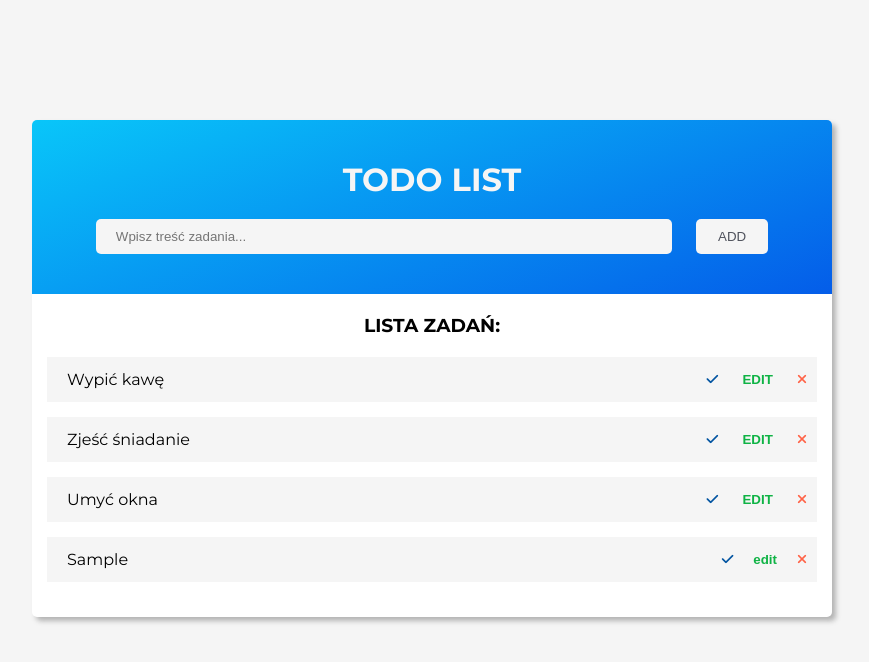
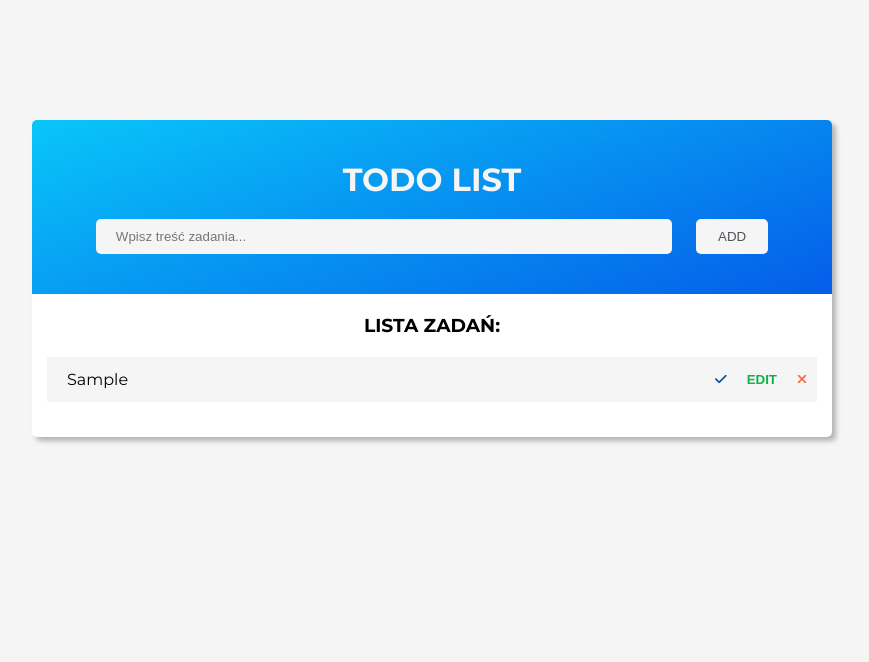
Before and after one commit to nitPawel/todolist, a plain HTML site: page index.html in a window 1280 px wide. Both pictures are taken after typing "Sample" into the empty fields and a click on the button "ADD". Shown: the whole page, without its empty margins (208-1077 px from the left). Drawn offline with Linux system fonts and the light colour scheme.

Commit message:
correct index.html and style.css

```diff
--- a/index.html
+++ b/index.html
@@ -27,7 +27,7 @@
             <p class="alert-info">Brak zadań na liście.</p>
 
             <ul>
-                <li id="test">Wypić kawę<div class="tools">
+                <!-- <li id="test">Wypić kawę<div class="tools">
                         <button class="complete"><i class="fas fa-check"></i></button>
                         <button class="edit">EDIT</button>
                         <button class="delete"><i class="fas fa-times"></i></button>
@@ -44,7 +44,7 @@
                         <button class="edit">EDIT</button>
                         <button class="delete"><i class="fas fa-times"></i></button>
                     </div>
-                </li>
+                </li> -->
             </ul>
 
         </div>
--- a/style.css
+++ b/style.css
@@ -102,6 +102,7 @@ h1 {
 .edit {
 	font-weight: bold;
 	color: rgb(15, 179, 69);
+	text-transform: uppercase;
 }
 .delete {
 	color: tomato;
```
